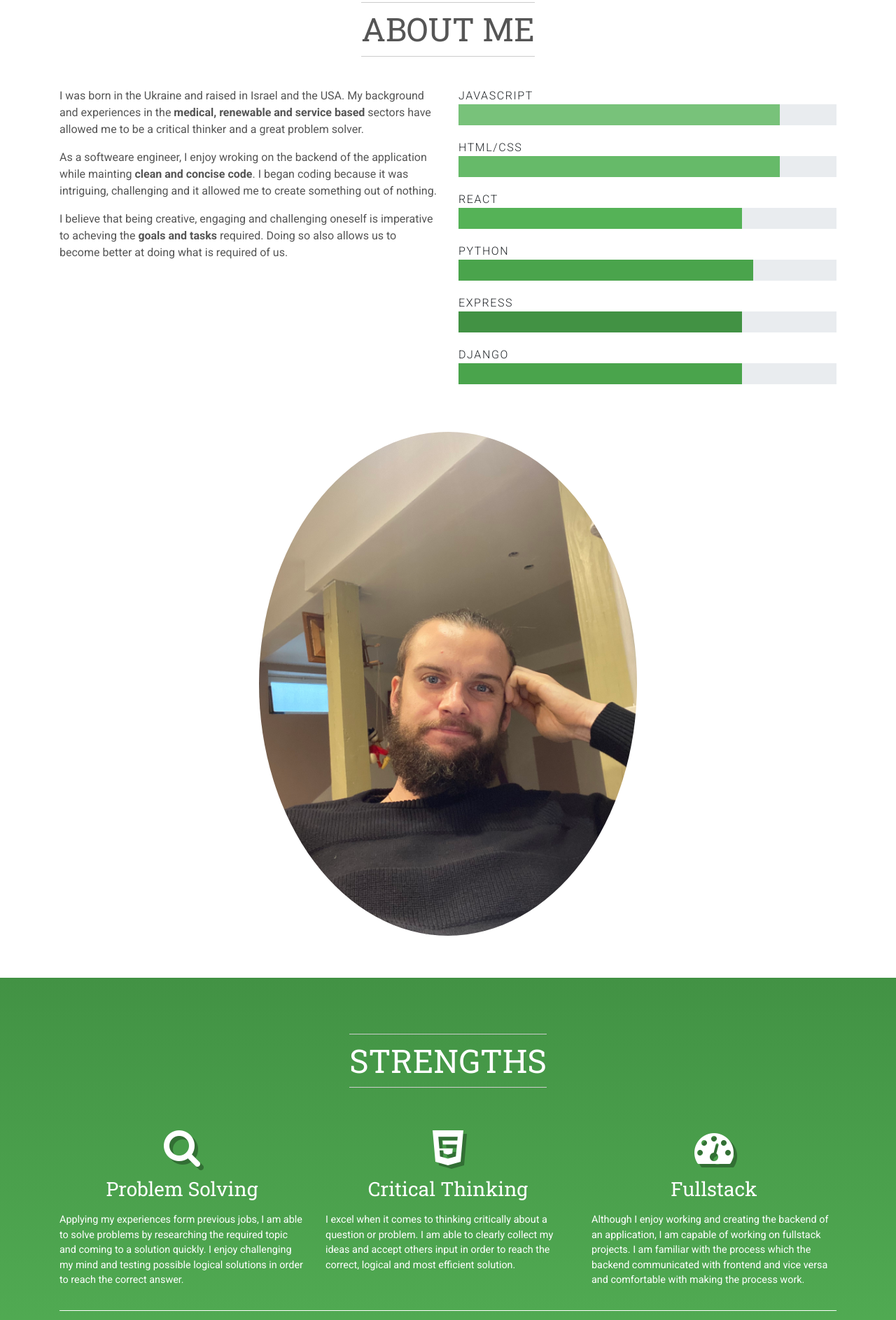
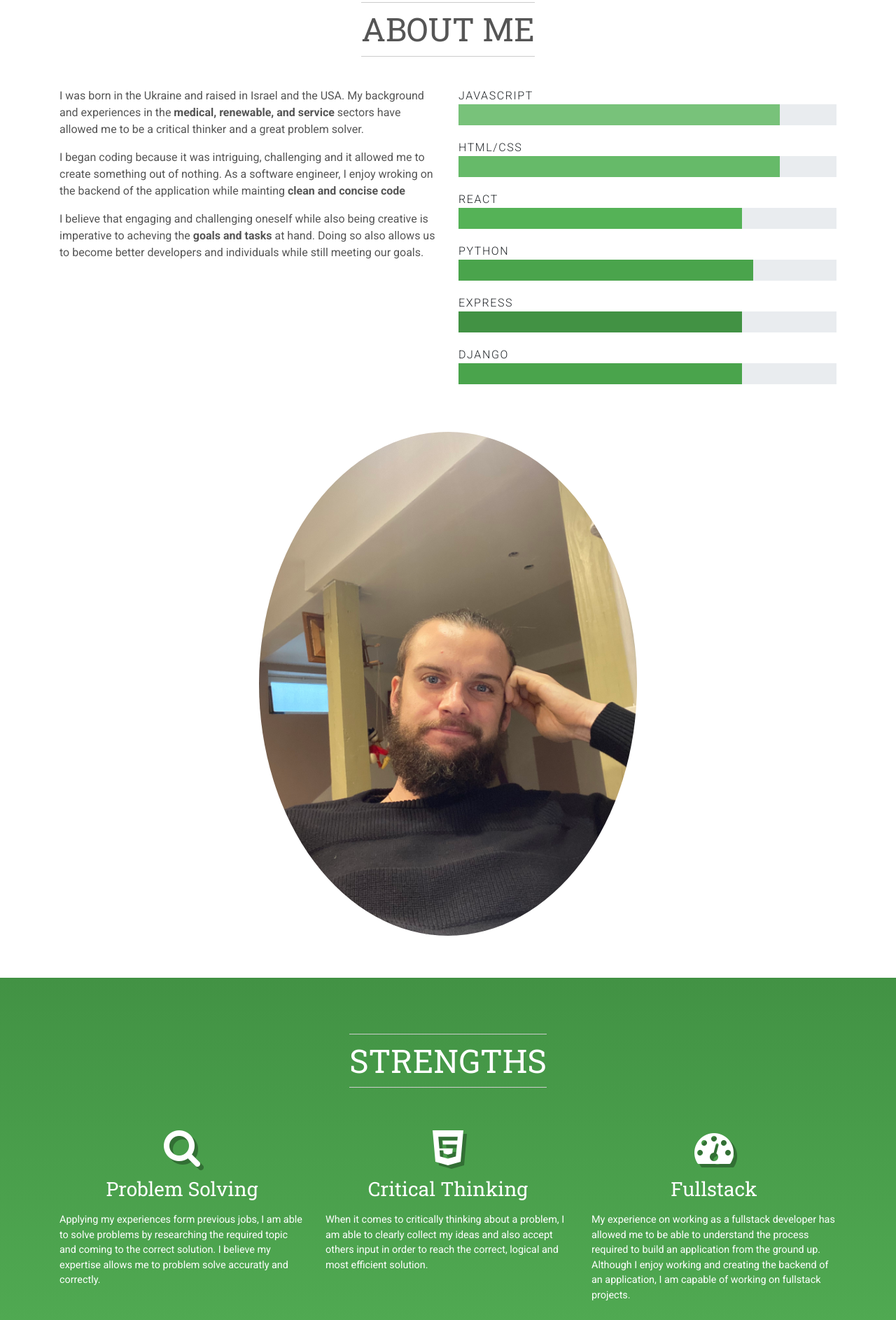
Before and after one commit to sergegg/portfilio.github.io, a plain HTML site: page index.html in a window 1280 px wide. Shown: the part 877-2763 px from the top of the page at 70% size. Drawn offline with nearby package versions, Linux system fonts and the light colour scheme.

Commit message:
updated information

```diff
--- a/index.html
+++ b/index.html
@@ -67,9 +67,9 @@
         </header>
         <div class="row">
           <div data-animate="fadeInUp" class="col-lg-6">
-            <p> I was born in the Ukraine and raised in Israel and the USA. My background and experiences in the <strong>medical, renewable and service based</strong> sectors have allowed me to be a critical thinker and a great problem solver.</p>
-            <p> As a softweare engineer, I enjoy wroking on the backend of the application while mainting <strong> clean and concise code</strong>. I began coding because it was intriguing, challenging and it allowed me to create something out of nothing.</p>
-            <p> I believe that being creative, engaging and challenging oneself is imperative to acheving the <strong>goals and tasks</strong> required. Doing so also allows us to become better at doing what is required of us.</p>
+            <p> I was born in the Ukraine and raised in Israel and the USA. My background and experiences in the <strong>medical, renewable, and service </strong> sectors have allowed me to be a critical thinker and a great problem solver.</p>
+            <p> I began coding because it was intriguing, challenging and it allowed me to create something out of nothing. As a software engineer, I enjoy wroking on the backend of the application while mainting <strong> clean and concise code</strong></p>
+            <p> I believe that engaging and challenging oneself while also being creative is imperative to acheving the <strong>goals and tasks</strong> at hand. Doing so also allows us to become better developers and individuals while still meeting our goals.</p>
           </div>
           <div data-animate="fadeInUp" class="col-lg-6">
             <div class="skill-item">
@@ -123,17 +123,17 @@
           <div data-animate="fadeInUp" class="col-lg-4">
             <div class="icon"><i class="fa fa-search"></i></div>
             <h3 class="heading mb-3 text-400">Problem Solving</h3>
-            <p class="text-left description">Applying my experiences form previous jobs, I am able to solve problems by researching the required topic and coming to a solution quickly. I enjoy challenging my mind and testing possible logical solutions in order to reach the correct answer. </p>
+            <p class="text-left description">Applying my experiences form previous jobs, I am able to solve problems by researching the required topic and coming to the correct solution. I believe my expertise allows me to problem solve accuratly and correctly.</p>
           </div>
           <div data-animate="fadeInUp" class="col-lg-4">
             <div class="icon"><i class="fa fa-html5"></i></div>
             <h3 class="heading mb-3 text-400">Critical Thinking</h3>
-            <p class="text-left description">I excel when it comes to thinking critically about a question or problem. I am able to clearly collect my ideas and accept others input in order to reach the correct, logical and most efficient solution.</p>
+            <p class="text-left description">When it comes to critically thinking about a problem, I am able to clearly collect my ideas and also accept others input in order to reach the correct, logical and most efficient solution.</p>
           </div>
           <div data-animate="fadeInUp" class="col-lg-4">
             <div class="icon"><i class="fa fa-tachometer"></i></div>
             <h3 class="heading mb-3 text-400">Fullstack</h3>
-            <p class="text-left description">Although I enjoy working and creating the backend of an application, I am capable of working on fullstack projects. I am familiar with the process which the backend communicated with frontend and vice versa and comfortable with making the process work.</p>
+            <p class="text-left description"> My experience on working as a fullstack developer has allowed me to be able to understand the process required to build an application from the ground up. Although I enjoy working and creating the backend of an application, I am capable of working on fullstack projects.</p>
           </div>
         </div>
         <hr data-animate="fadeInUp">
@@ -514,7 +514,7 @@ He would certainly be an asset to any organization.</p>
         </header>
         <div class="row">
           <div class="col-lg-8 mx-auto">
-            <form id="contact-form" method="post" action="mailto:sergehoniyan@gmail.com" target="_top">
+            <form id="contact-form" method="post" action="https://mailto:sergehoniyan@gmail.com" target="_top">
               <!-- <div class="messages"></div>
               <div class="controls">
                 <div class="row">
```
